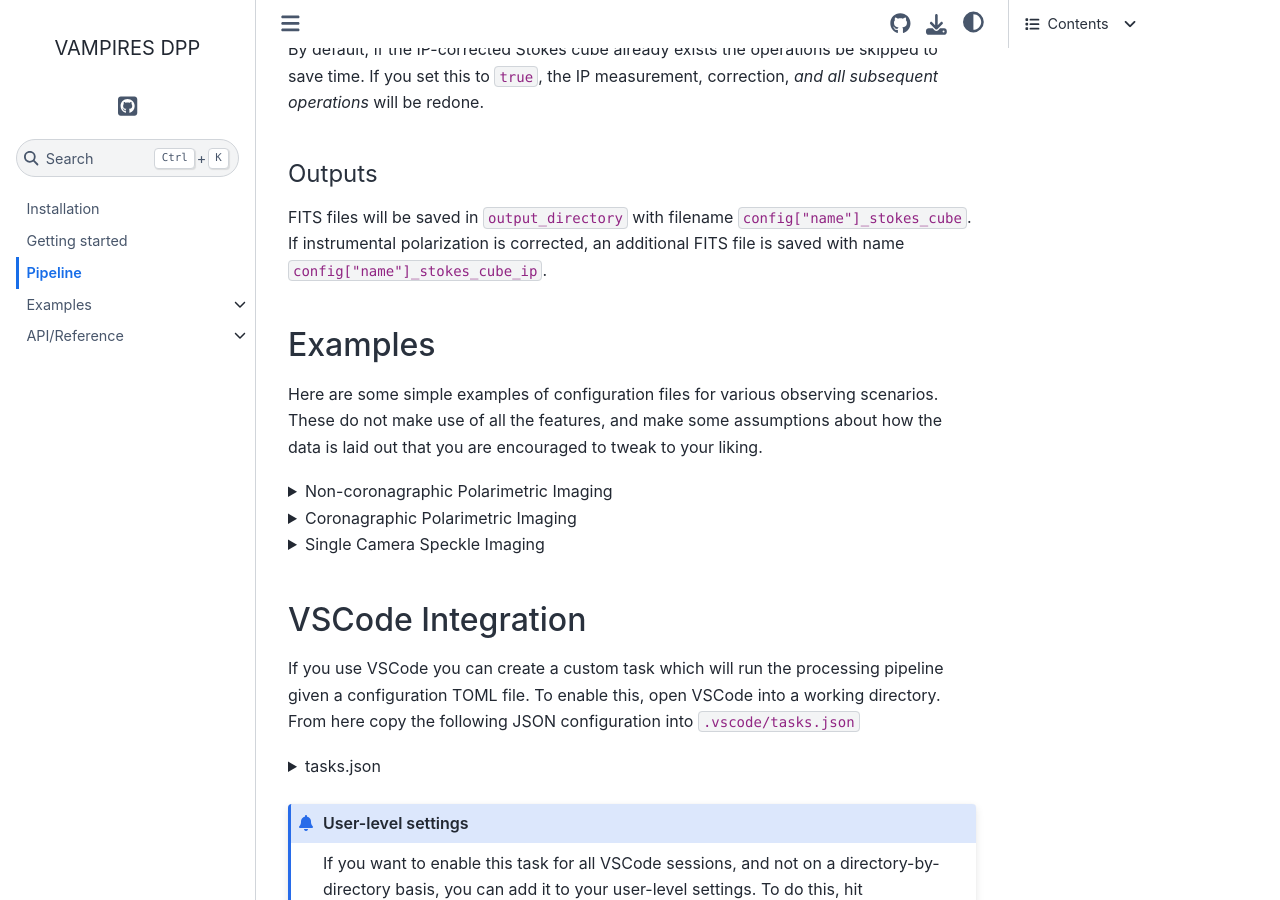
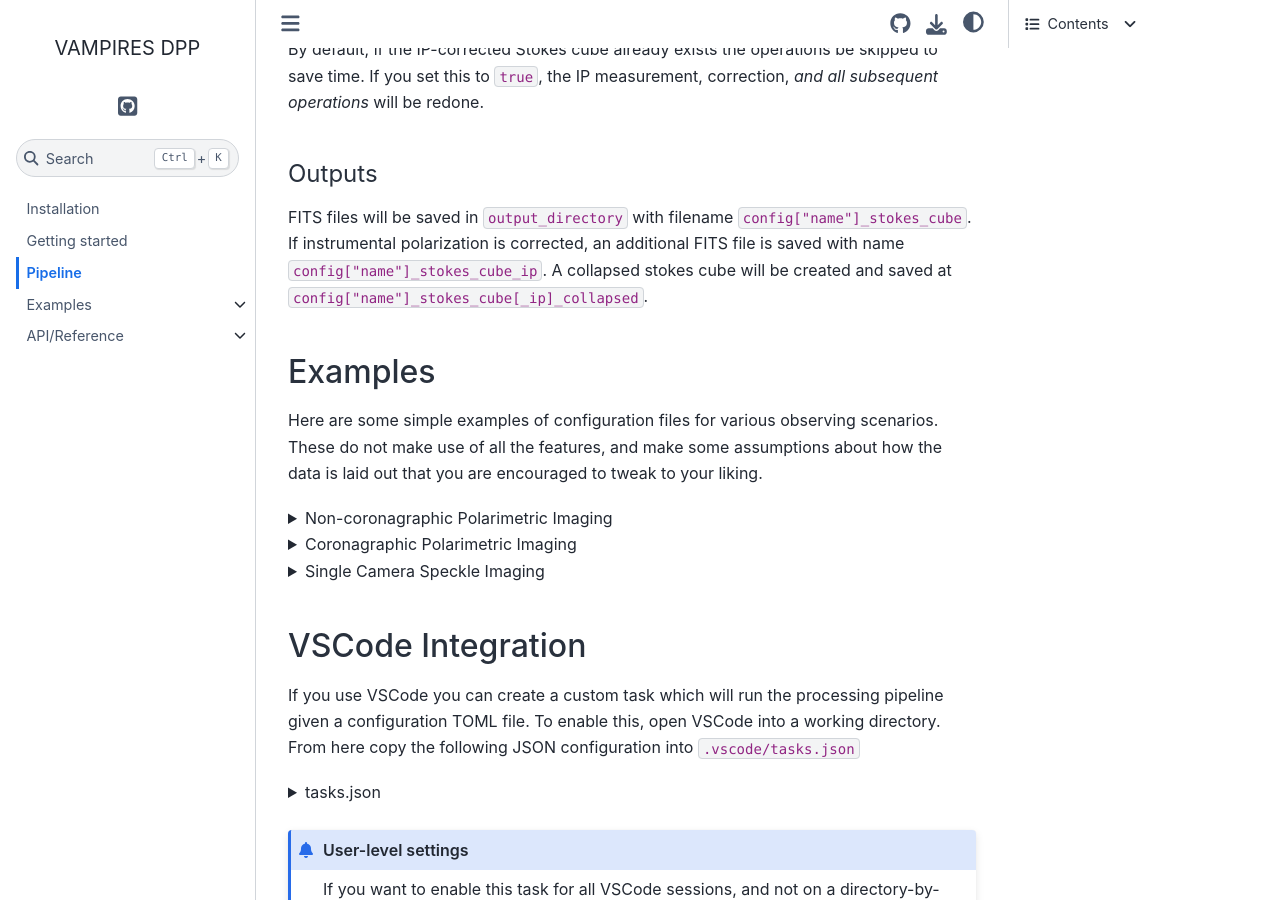
Before and after one commit to scexao-org/vampires_dpp, a Sphinx documentation site: the page built from docs/pipeline.md, in a window 1280 px wide and 900 px high, scrolled down 12771 px. Built offline with Sphinx 7.4.7 and the Sphinx Book theme 1.1.4, drawn with Linux system fonts in a browser that asks for light colours; pages that are not in the unit, such as notebooks, are missing from menus; some of the changed lines change nothing that is shown.

Commit message:
fix typos

```diff
--- a/docs/pipeline.md
+++ b/docs/pipeline.md
@@ -471,7 +471,7 @@
 
 #### Outputs
 
-FITS files will be saved in `output_directory` with filename `config["name"]_stokes_cube`. If instrumental polarization is corrected, an additional FITS file is saved with name `config["name"]_stokes_cube_ip`.
+FITS files will be saved in `output_directory` with filename `config["name"]_stokes_cube`. If instrumental polarization is corrected, an additional FITS file is saved with name `config["name"]_stokes_cube_ip`. A collapsed stokes cube will be created and saved at `config["name"]_stokes_cube[_ip]_collapsed`.
 
 ## Examples
 
@@ -509,7 +509,7 @@
 output_directory = "collapsed"
 
 [polarimetry]
-metho = triplediff"
+method = "triplediff"
 output_directory = "stokes"
 
 [polarimetry.ip]
@@ -560,7 +560,7 @@
 output_directory = "collapsed"
 
 [polarimetry]
-metho = triplediff"
+method = "triplediff"
 output_directory = "stokes"
 
 [polarimetry.ip]
```
